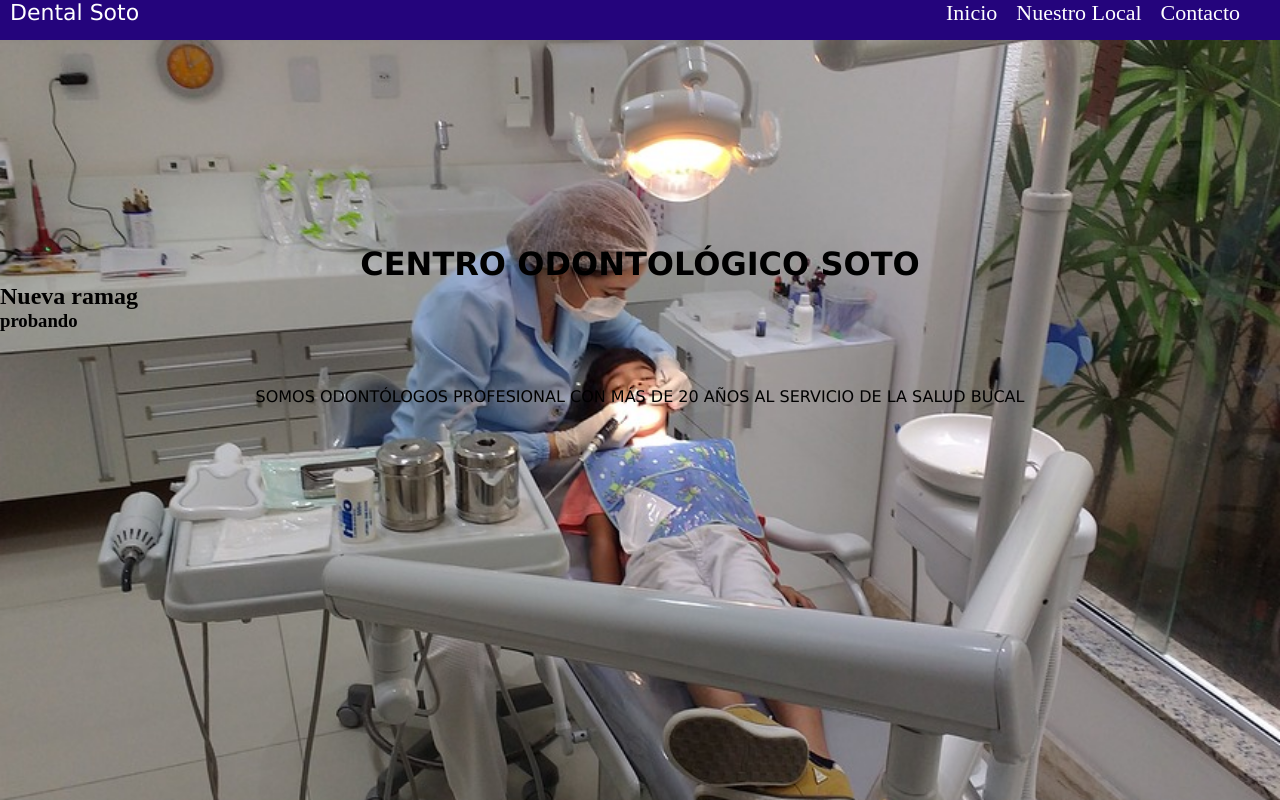
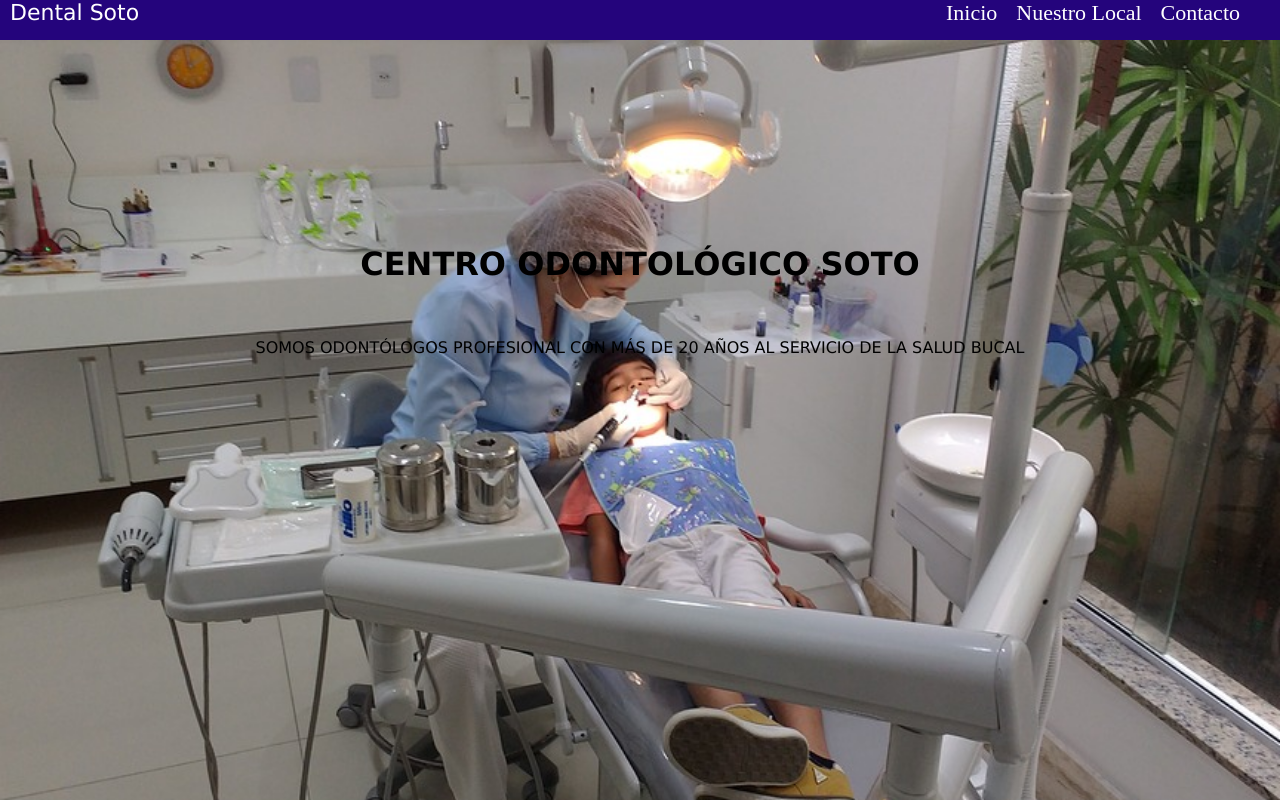
Before and after one commit to DelfinDomestico/Dental_Soto, a plain HTML site: page index.html in a window 1280 px wide. Shown: the top 800 px of the page. Drawn offline with Linux system fonts and the light colour scheme.

Commit message:
Update index.html

```diff
--- a/index.html
+++ b/index.html
@@ -30,8 +30,6 @@
     </header>
    <main>
         <h1>Centro odontológico Soto</h1>
-        <h2>Nueva ramag</h2>
-        <h3>probando</h3>
         <p>Somos odontólogos profesional con más de 20 años al servicio de la salud bucal</p>
    </main>
     <div class="sec">
```
